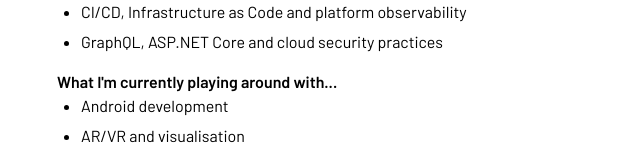
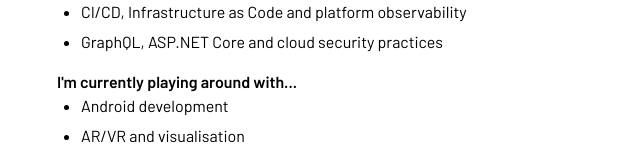
Before and after one commit to francisphn/personal-website, a Next.js app: page / in a window 1280 px wide. Shown: the part 270-430 px from the top of the page, without its empty margins (7-647 px from the left). Built offline with nearby package versions, Linux system fonts and the light colour scheme.

Commit message:
Fix grammar

```diff
--- a/src/app/page.tsx
+++ b/src/app/page.tsx
@@ -27,7 +27,7 @@ export default function Home() {
       </div>
 
       <div>
-        <p className="font-bold">What I&apos;m currently playing around with...</p>
+        <p className="font-bold">I&apos;m currently playing around with...</p>
 
         <ul className="list-disc pl-6 space-y-1.5">
           <li>Android development</li>
```
